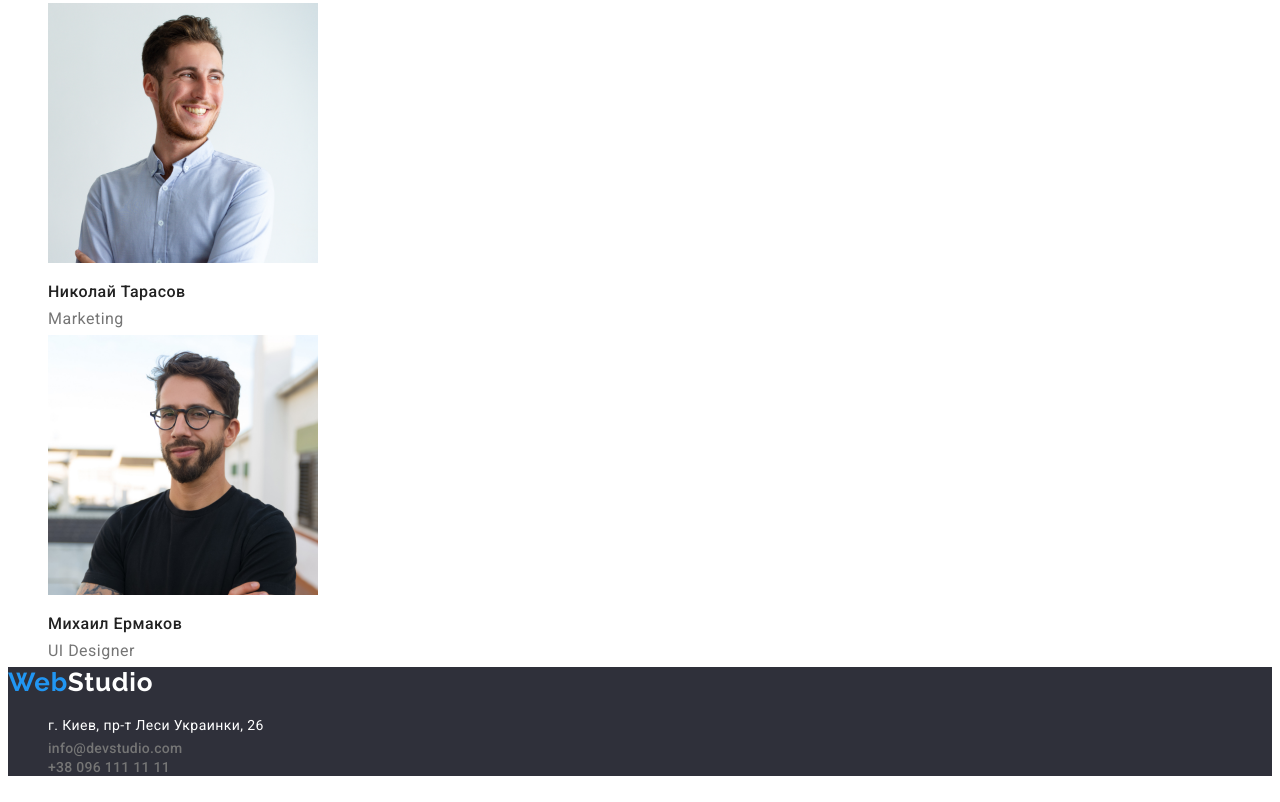
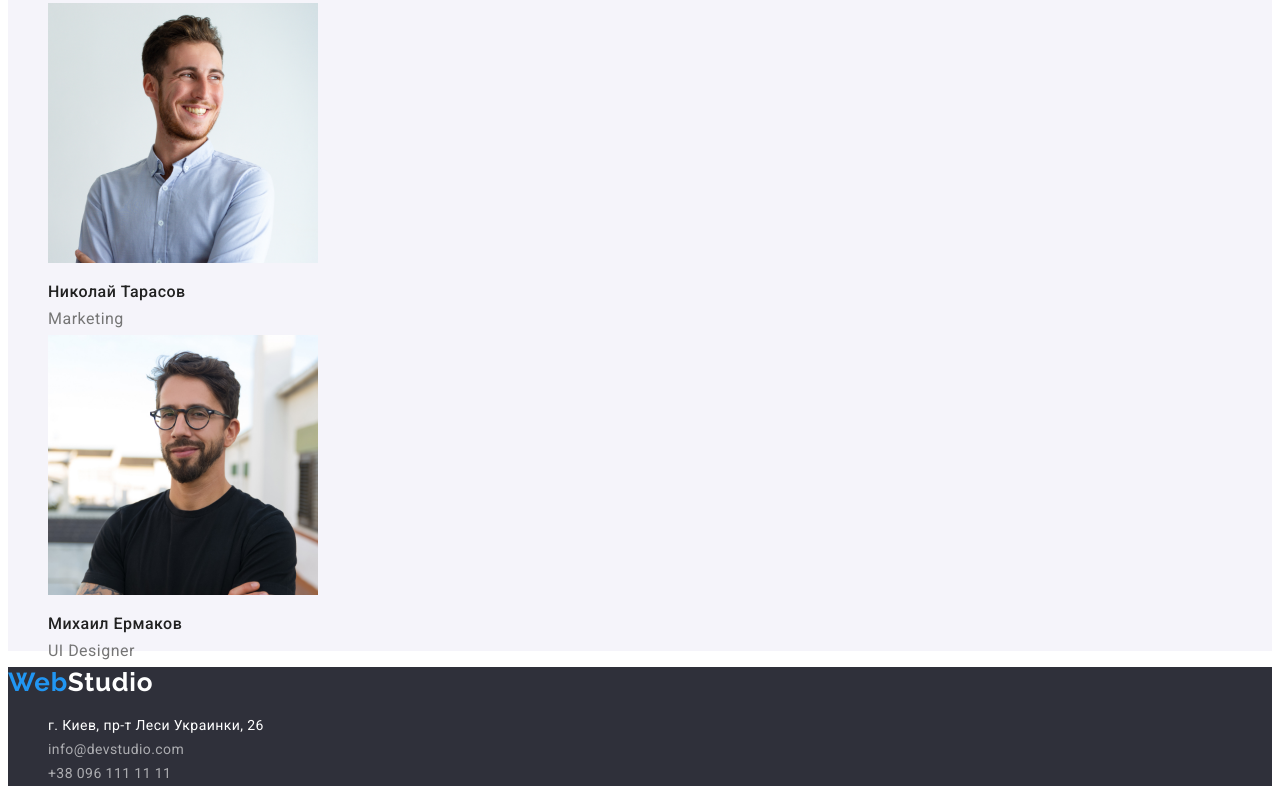
Before and after one commit to kolya8077/goit-markup-hw-02, a plain HTML site: page index.html in a window 1280 px wide. Shown: the part 2368-3170 px from the top of the page. Drawn offline with Linux system fonts and the light colour scheme.

Commit message:
Вечірні правки по д/з)

```diff
--- a/css/style.css
+++ b/css/style.css
@@ -127,6 +127,10 @@ address {
   color: var(--text-primary);
 }
 
+.team {
+  background-color: #f5f4fa;
+}
+
 .name-people {
   font-weight: 500;
   font-size: 16px;
@@ -196,4 +200,11 @@ address {
   letter-spacing: 0.03em;
   color: var(--text-secondary);
 }
+
+.contacts-footer {
+  font-size: 14px;
+  line-height: 1.71;
+  letter-spacing: 0.03em;
+  color: rgba(255, 255, 255, 0.6);
+}
 /* =================footer================= */ ;
--- a/index.html
+++ b/index.html
@@ -74,7 +74,7 @@
             </ul>
         </section>
 
-        <section>
+        <section class="team">
             <h2 class="title-section">Наша команда</h2>
             <ul>
                 <li>
@@ -108,8 +108,8 @@
             <li>
                 <address class="address">г. Киев, пр-т Леси Украинки, 26</address>
             </li>
-            <li><a href="mailto:info@devstudio.com" class="contacts">info@devstudio.com</a></li>
-            <li><a href="tel:+380961111111" class="contacts">+38 096 111 11 11</a></li>
+            <li><a href="mailto:info@devstudio.com" class="contacts-footer">info@devstudio.com</a></li>
+            <li><a href="tel:+380961111111" class="contacts-footer">+38 096 111 11 11</a></li>
         </ul>
 
     </footer>
```
Also changed, not shown: portfolio.html (+2 -2 lines).
